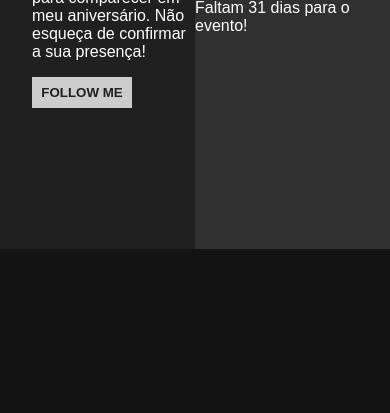
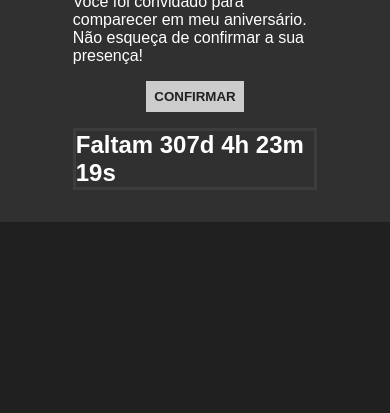
Before and after one commit to brunogallotte/convite_aniversario, a website built with Parcel: page src/index.html in a window 390 px wide. Shown: the part 431-844 px from the top of the page. Built offline with nearby package versions, Linux system fonts and the light colour scheme; a web font is replaced by a local one.

Commit message:
Adicionado script counter

```diff
--- a/src/index.html
+++ b/src/index.html
@@ -17,10 +17,10 @@
             <nav class="header__container__nav">
                 <ul class="header__container__nav__box">
                     <li class="header__container__nav__box__item">
-                        <a href="#" class="header__container__nav__box__item__link">Endereço</a>
+                        <a href="https://www.google.com/maps/dir//kart%C3%B3dromo+internacional+de+guapimirim/data=!4m6!4m5!1m1!4e2!1m2!1m1!1s0x99bae8acf00f55:0xbbb00a0c3d0ce2ae?sa=X&ved=2ahUKEwiOjduu5PX_AhXoPbkGHZ2yBSEQ9Rd6BAg8EAA&ved=2ahUKEwiOjduu5PX_AhXoPbkGHZ2yBSEQ9Rd6BAhAEAU" target="_blank" class="header__container__nav__box__item__link">Endereço</a>
                     </li>
                     <li class="header__container__nav__box__item">
-                        <a href="#" class="header__container__nav__box__item__link">Contato</a>
+                        <a href="https://wa.me/21981353620" target="_blank" class="header__container__nav__box__item__link">Contato</a>
                     </li>
                 </ul>
             </nav>
@@ -33,10 +33,10 @@
                 <p>
                     Você foi convidado para comparecer em meu aniversário. Não esqueça de confirmar a sua presença!
                 </p>
-                <button class="hero__content__text-box__btn">Follow Me</button>
+                <button class="hero__content__text-box__btn">Confirmar</button>
             </div>
             <div class="hero__content__counter">
-                <span>Faltam 31 dias para o evento!</span>
+                <span class="counter" id="counter">Faltam 31 dias para o evento!</span>
             </div>
         </div>
     </section>
--- a/src/scripts/main.js
+++ b/src/scripts/main.js
@@ -0,0 +1,28 @@
+const dataDoEvento = new Date('May 7, 2024 00:00:00');
+const timeStampDoEvento = dataDoEvento.getTime();
+
+const contaAsHoras = setInterval(function() {
+    const agora = new Date();
+    const timeStampAtual = agora.getTime();
+
+    const distanciaAteOEvento = timeStampDoEvento - timeStampAtual;
+
+    const diaEmMs = 1000 * 60 * 60 * 24;
+    const horaEmMs = 1000 * 60 * 60;
+    const minutoEmMs = 1000 * 60;
+
+    const diasAteOEvento = Math.floor(distanciaAteOEvento / diaEmMs);
+    const horasAteOEvento = Math.floor((distanciaAteOEvento % diaEmMs) / horaEmMs);
+    const minutosAteOEvento = Math.floor((distanciaAteOEvento % horaEmMs) / minutoEmMs);
+    const segundosAteOEvento = Math.floor((distanciaAteOEvento % minutoEmMs) / 1000);
+
+
+    document.getElementById('counter').innerHTML = `Faltam ${diasAteOEvento}d ${horasAteOEvento}h ${minutosAteOEvento}m ${segundosAteOEvento}s`;
+    const counter = document.getElementById('counter');
+    console.log(counter);
+
+    if (distanciaAteOEvento < 0) {
+        clearInterval(contaAsHoras);
+        document.getElementById('counter').innerHTML = 'Evento expirado...';
+    }
+}, 1000)
--- a/src/styles/_header.scss
+++ b/src/styles/_header.scss
@@ -3,6 +3,10 @@
     max-width: 1024px;
     margin: 0 auto;
     padding: 16px;
+
+    @media (max-width: 768px) {
+        background: linear-gradient(to right, #202020 50%, #202020 50%);
+    }
 
     &__container {
         display: flex;
@@ -11,18 +15,29 @@
         padding-left: 16px;
         padding-right: 16px;
 
+        @media (max-width: 768px) {
+            flex-direction: column;
+        }
+
         &__brand {
             font-size: 14px;
-
         }
 
         &__nav {
 
             &__box {
                 display: flex;
-
+                @media (max-width: 768px) {
+                    margin-top: 16px;
+                }
                 &__item {
                     margin-right: 24px;
+                    @media (max-width: 768px) {
+                        background-color: rgb(43, 43, 43);
+                        border-top: 2px solid rgb(31, 31, 31);
+                        padding: 8px;
+                        border-radius: 8px;
+                    }
 
                     &__link {
                         text-decoration: none;
--- a/src/styles/_hero.scss
+++ b/src/styles/_hero.scss
@@ -7,6 +7,10 @@
     margin: 0 auto;
     background: linear-gradient(to right, #202020 50%, #303030 50%);
 
+    @media (max-width: 768px) {
+        background: linear-gradient(to right, #202020 50%, #202020 50%);
+    }
+
     &__content {
         width: 100%;
         display: flex;
@@ -14,17 +18,37 @@
         align-items: center;
         padding: 32px;
 
+        @media (max-width: 768px) {
+            flex-direction: column;
+            background-color: #303030;
+        }
+
         &__counter {
             display: flex;
             justify-content: center;
             align-items: center;
             width: 50%;
+            font-weight: bold;
+            font-size: 32px;
+
+            @media (max-width: 768px) {
+                width: 75%;
+                margin-top: 16px;
+                font-weight: bold;
+                font-size: 24px;
+                border: 3px solid rgb(61, 61, 61);
+            }
         }
 
         &__text-box {
             display: flex;
             flex-direction: column;
             width: 50%;
+
+            @media (max-width: 768px) {
+                width: 75%;
+                align-items: center;
+            }
 
             &__title {
                 font-size: 32px;
@@ -42,6 +66,7 @@
                 border: none;
                 cursor: pointer;
 
+
                 &:hover {
                     background-color: #fff;
                     transition: background-color .4s ease;
--- a/src/styles/main.scss
+++ b/src/styles/main.scss
@@ -11,6 +11,6 @@
 }
 
 body {
-    background-color: #131313;
+    background-color: #202020;
     margin-top: 18vh;
 }
```
Also changed, not shown: dist/index.html, dist/scripts/main.js, dist/styles/main.css, 4 other files.
